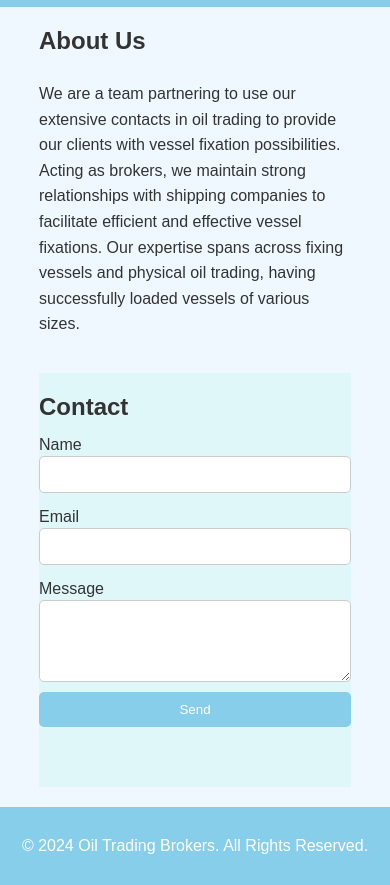
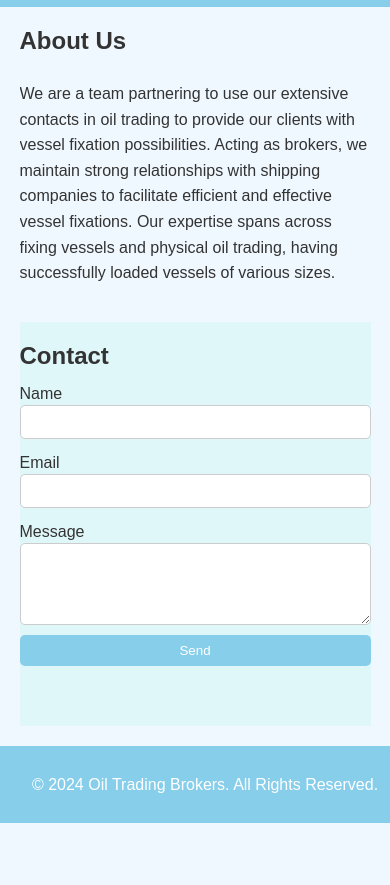
Before and after one commit to mikes1trade/brokerage, a plain HTML site: page index.html in a window 390 px wide. Shown: the part 60-945 px from the top of the page. After the commit the page ends 883 px from the top, so only its background shows below. Drawn offline with Linux system fonts and the light colour scheme.

Commit message:
Update index.html

```diff
--- a/index.html
+++ b/index.html
@@ -36,10 +36,7 @@
             text-align: center;
             padding: 10px 0;
             margin-top: 20px;
-            /* Remove fixed position to allow scrolling */
-            /* position: fixed; */
             width: 100%;
-            bottom: 0;
         }
         h1, h2 {
             margin: 0;
@@ -51,7 +48,7 @@
         .contact-form {
             display: flex;
             flex-direction: column;
-            padding-bottom: 40px; /* Add padding to the bottom */
+            padding-bottom: 40px;
         }
         .contact-form label {
             margin: 5px 0 2px;
@@ -72,6 +69,26 @@
         }
         .contact-form button:hover {
             background-color: #00bfff;
+        }
+        @media (max-width: 768px) {
+            .container {
+                width: 90%;
+            }
+            header, footer {
+                padding: 15px;
+            }
+        }
+        @media (max-width: 480px) {
+            header, footer {
+                padding: 10px;
+            }
+            .contact-form input, .contact-form textarea {
+                font-size: 14px;
+                padding: 8px;
+            }
+            .contact-form button {
+                padding: 8px;
+            }
         }
     </style>
 </head>
```
